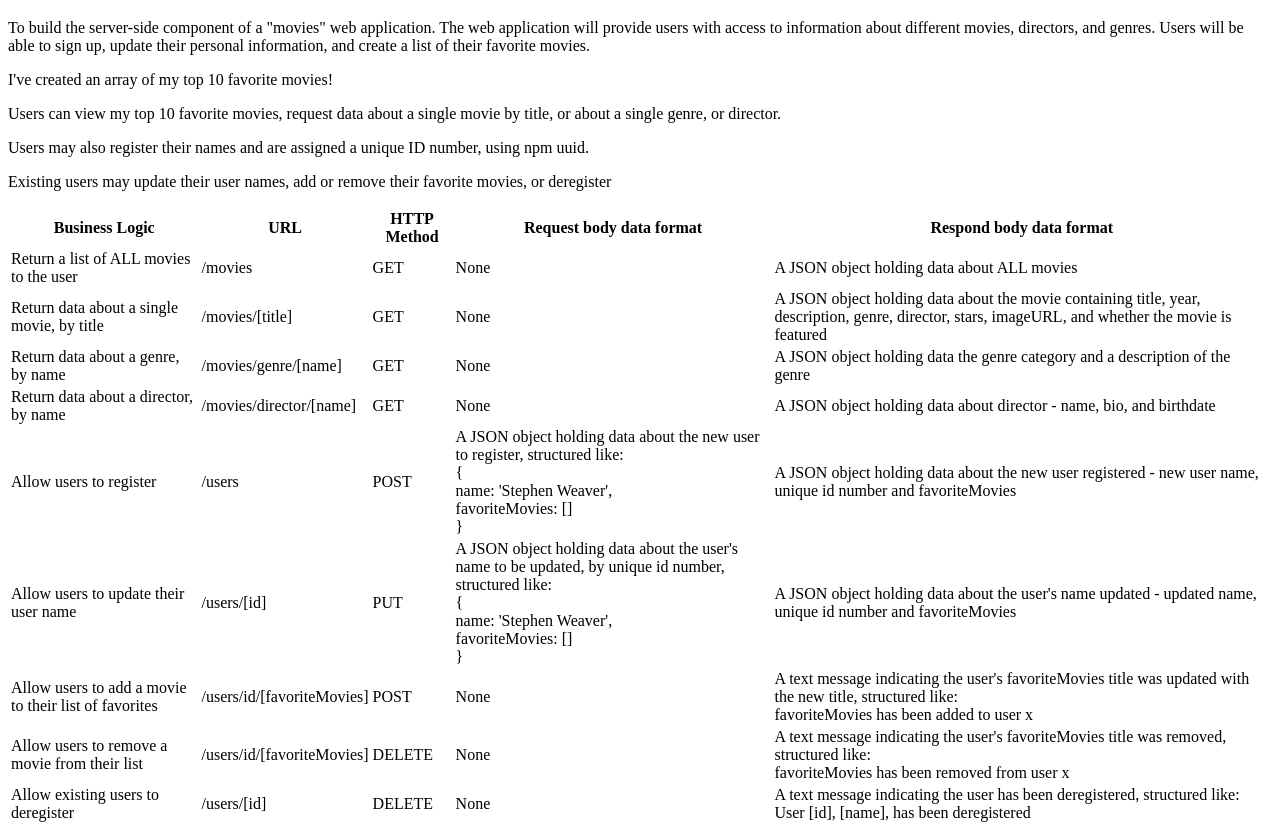
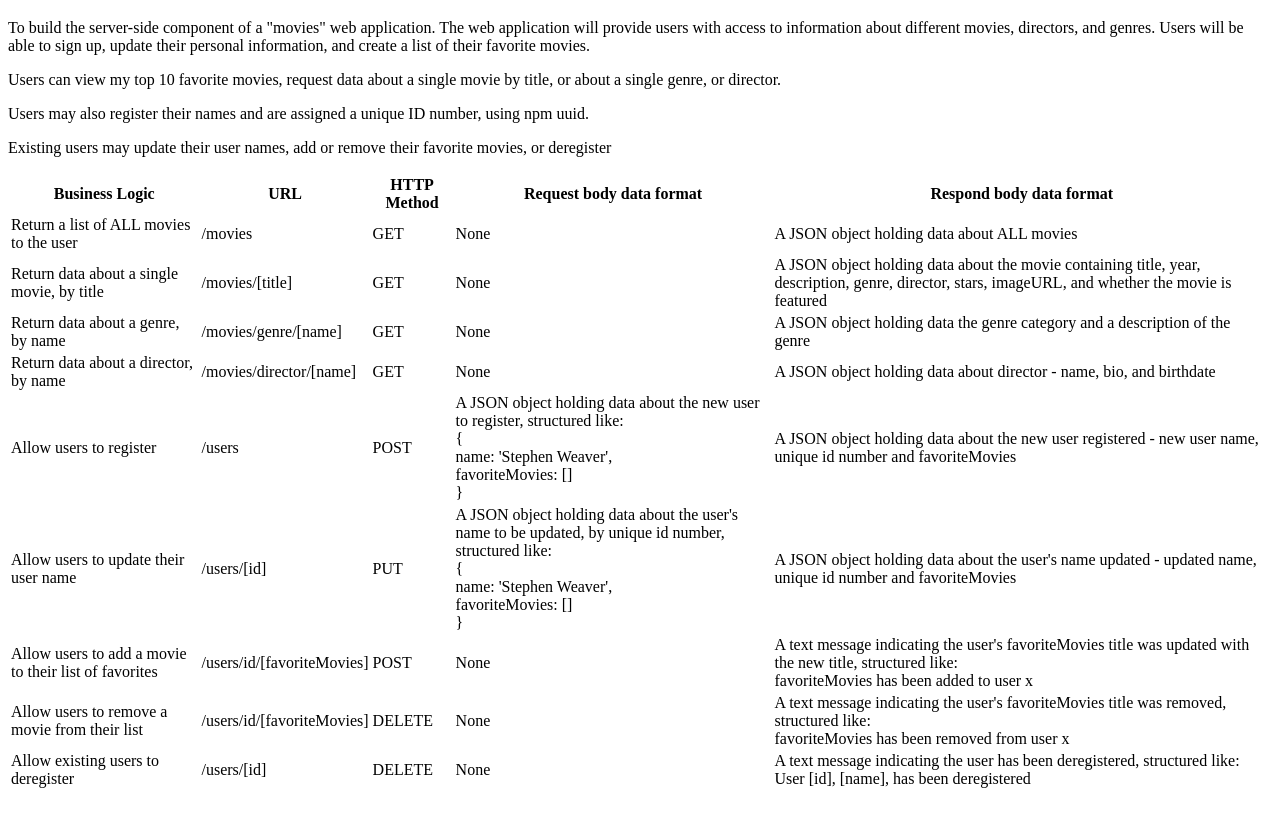
Before and after one commit to stepweaver/movie_api, a website: page public/documentation.html in a window 1280 px wide. Shown: the part 61-894 px from the top of the page. After the commit the page ends 860 px from the top, so only its background shows below. Drawn offline with Linux system fonts and the light colour scheme.

Commit message:
Update documentation.html
deleted

```diff
--- a/public/documentation.html
+++ b/public/documentation.html
@@ -9,7 +9,6 @@
 <body>
   <h1>Achievement 2 Project: myFlix</h1>
   <p>To build the server-side component of a "movies" web application. The web application will provide users with access to information about different movies, directors, and genres. Users will be able to sign up, update their personal information, and create a list of their favorite movies.</p>
-  <p>I've created an array of my top 10 favorite movies!</p>
   <p>Users can view my top 10 favorite movies, request data about a single movie by title, or about a single genre, or director.</p>
   <p>Users may also register their names and are assigned a unique ID number, using npm uuid.</p>
   <p>Existing users may update their user names, add or remove their favorite movies, or deregister</p>
```
